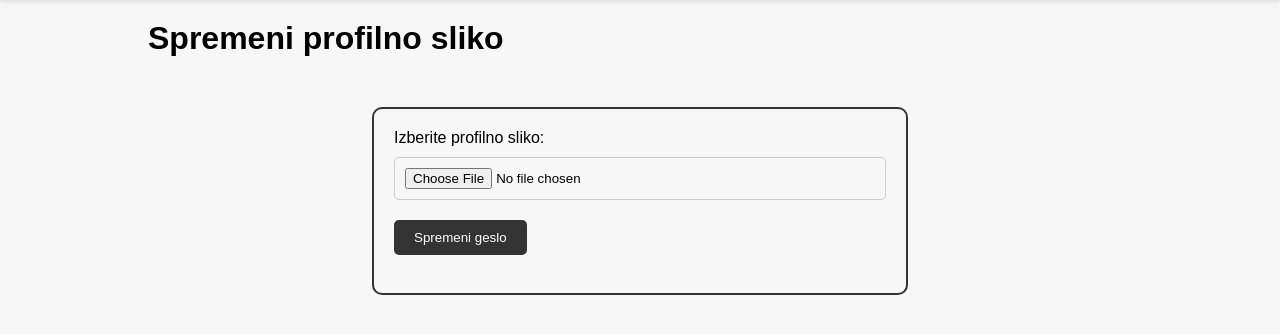
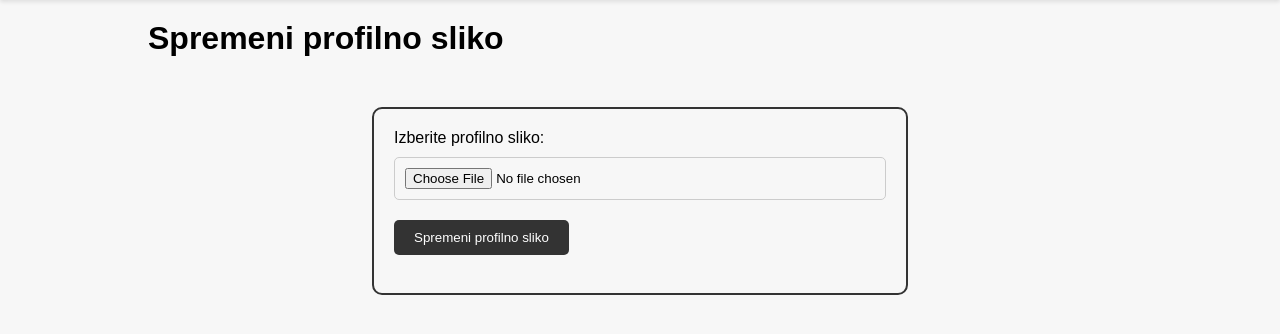
Before and after one commit to majzabukovnik/Redovalnica, a PHP site: page /Redovalnica/views/html/spremeniProfilnoSliko.php in a window 1280 px wide. Shown: the part 80-414 px from the top of the page. Run offline with PHP 8.4, Linux system fonts and the light colour scheme; the template is opened without the code that fills it, so the values that code supplies are empty.

Commit message:
bug fixes

```diff
--- a/views/html/spremeniProfilnoSliko.php
+++ b/views/html/spremeniProfilnoSliko.php
@@ -17,7 +17,7 @@
             <label for="file">Izberite profilno sliko: </label>
             <input name="file" type="file"><br>
 
-            <input type="submit" value="Spremeni geslo"><br><br>
+            <input type="submit" value="Spremeni profilno sliko"><br><br>
 
             <div>
                 <ul>
```
